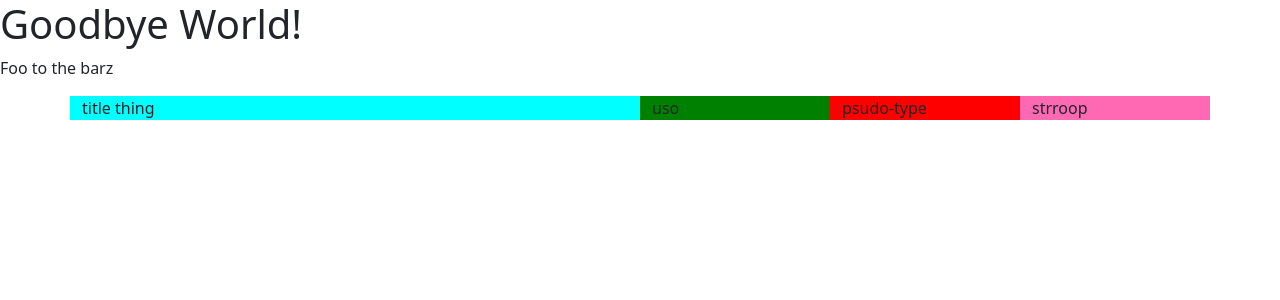
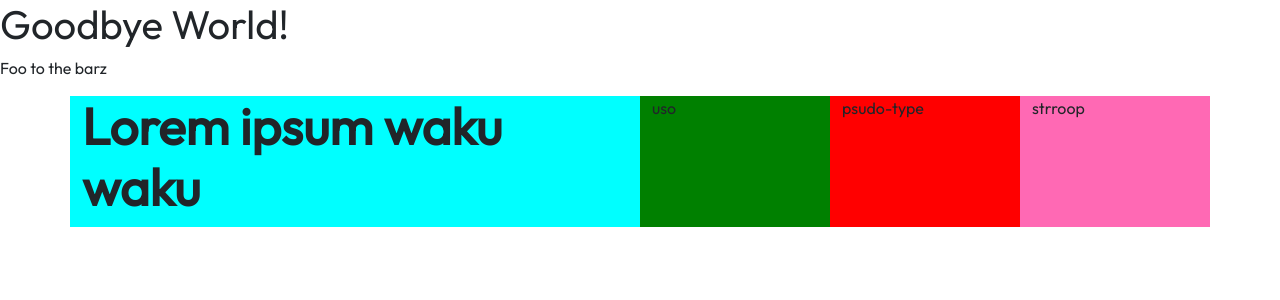
Before and after one commit to TheIvanHu/Knoggin, a React app: page /sudotype in a window 1280 px wide. Shown: the top 300 px of the page. Built offline with nearby package versions, Linux system fonts and the light colour scheme; the HTML template or start-up script is replaced by a standard one.

Commit message:
blingbling commits again

```diff
--- a/src/assets/scss/App.scss
+++ b/src/assets/scss/App.scss
@@ -1,16 +1,5 @@
-$bg-color: yellow;
-$border-color: red;
+@import url('https://fonts.googleapis.com/css2?family=Outfit:wght@100;200;300;400&display=swap');
 
-.app {
-  font-family: helvetica, arial, sans-serif;
-  padding: 2em;
-  border: 5px solid $border-color;
-
-  p {
-    background-color: $bg-color;
-  }
+.body {
+  font-family: 'Outfit', sans-serif;
 }
-
-body {
-  margin: 0;
-}
--- a/src/assets/scss/Home.scss
+++ b/src/assets/scss/Home.scss
@@ -13,3 +13,12 @@
 .four {
     background-color: hotpink;
 }
+
+.header {
+    font-size: 4vw;
+    font-weight: bold;
+}
+
+.flex {
+    vertical-align: middle;
+}
--- a/src/components/Home.tsx
+++ b/src/components/Home.tsx
@@ -9,10 +9,10 @@ import "bootstrap/dist/js/bootstrap.js";
 
 const Home = () => (
   <div>
-    <Container>
+    <Container className="flex">
       <Row>
         <Col xs={6} className="one">
-          title thing
+          <h1 className="header">Lorem ipsum waku waku</h1>
         </Col>
         <Col xs={2} className="two">
           uso
```
